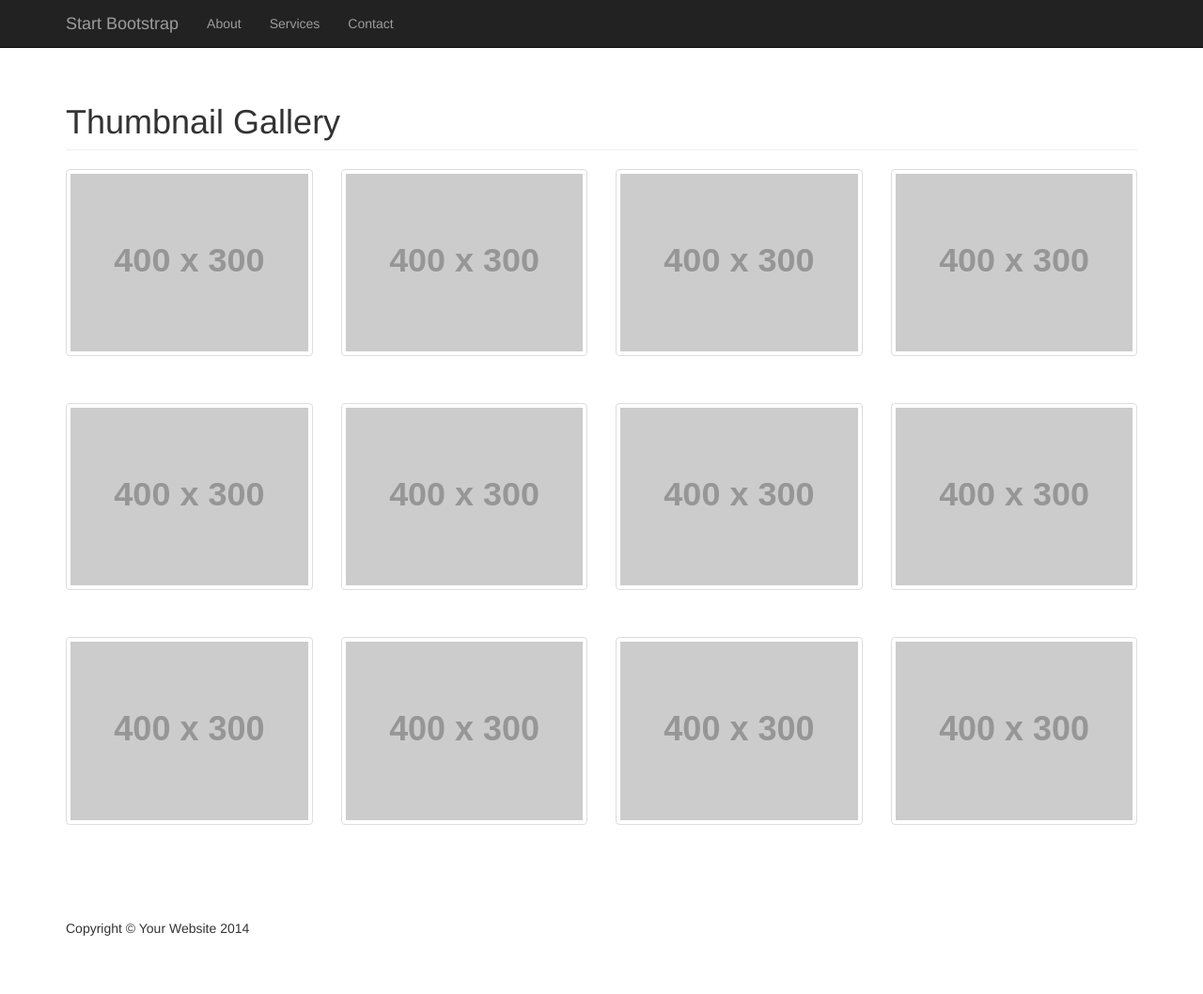
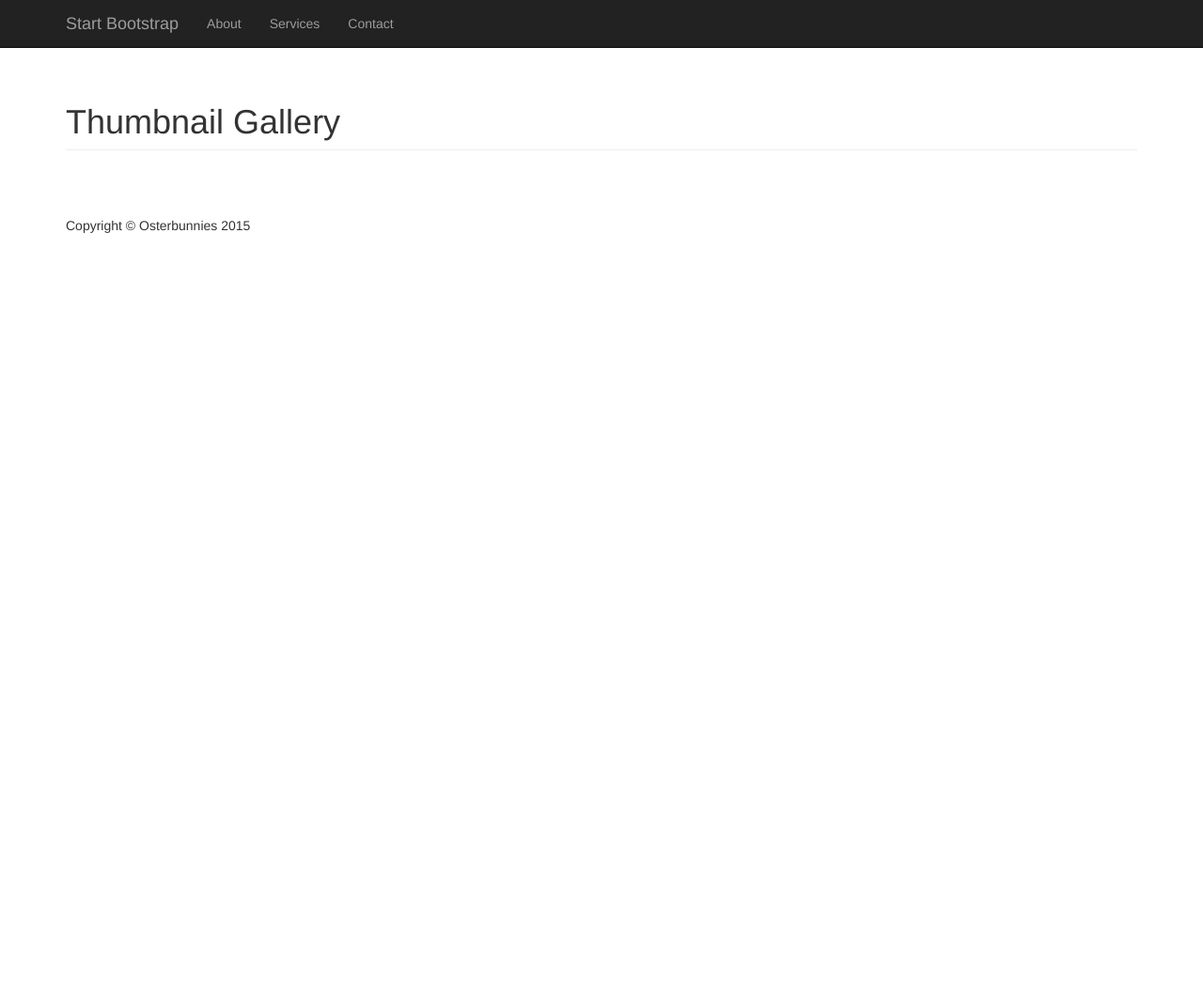
Before and after one commit to snwiem/py-gallery, a Flask app: template gallery/templates/index.html in a window 1280 px wide. Shown: the whole page at 94% size. After the commit the page ends 248 px from the top, so only its background shows below. Run offline with Flask 2, Linux system fonts and the light colour scheme; the template is opened without the code that fills it, so the values that code supplies are empty; grey boxes labelled with a size stand in for pictures from a placeholder-image service; some libraries are stand-ins or nearby versions.

Commit message:
minor changes

```diff
--- a/gallery/templates/index.html
+++ b/gallery/templates/index.html
@@ -7,65 +7,11 @@
                 <h1 class="page-header">Thumbnail Gallery</h1>
             </div>
 
-            <div class="col-lg-3 col-md-4 col-xs-6 thumb">
-                <a class="thumbnail" href="#">
-                    <img class="img-responsive" src="http://placehold.it/400x300" alt="">
-                </a>
-            </div>
-            <div class="col-lg-3 col-md-4 col-xs-6 thumb">
-                <a class="thumbnail" href="#">
-                    <img class="img-responsive" src="http://placehold.it/400x300" alt="">
-                </a>
-            </div>
-            <div class="col-lg-3 col-md-4 col-xs-6 thumb">
-                <a class="thumbnail" href="#">
-                    <img class="img-responsive" src="http://placehold.it/400x300" alt="">
-                </a>
-            </div>
-            <div class="col-lg-3 col-md-4 col-xs-6 thumb">
-                <a class="thumbnail" href="#">
-                    <img class="img-responsive" src="http://placehold.it/400x300" alt="">
-                </a>
-            </div>
-            <div class="col-lg-3 col-md-4 col-xs-6 thumb">
-                <a class="thumbnail" href="#">
-                    <img class="img-responsive" src="http://placehold.it/400x300" alt="">
-                </a>
-            </div>
-            <div class="col-lg-3 col-md-4 col-xs-6 thumb">
-                <a class="thumbnail" href="#">
-                    <img class="img-responsive" src="http://placehold.it/400x300" alt="">
-                </a>
-            </div>
-            <div class="col-lg-3 col-md-4 col-xs-6 thumb">
-                <a class="thumbnail" href="#">
-                    <img class="img-responsive" src="http://placehold.it/400x300" alt="">
-                </a>
-            </div>
-            <div class="col-lg-3 col-md-4 col-xs-6 thumb">
-                <a class="thumbnail" href="#">
-                    <img class="img-responsive" src="http://placehold.it/400x300" alt="">
-                </a>
-            </div>
-            <div class="col-lg-3 col-md-4 col-xs-6 thumb">
-                <a class="thumbnail" href="#">
-                    <img class="img-responsive" src="http://placehold.it/400x300" alt="">
-                </a>
-            </div>
-            <div class="col-lg-3 col-md-4 col-xs-6 thumb">
-                <a class="thumbnail" href="#">
-                    <img class="img-responsive" src="http://placehold.it/400x300" alt="">
-                </a>
-            </div>
-            <div class="col-lg-3 col-md-4 col-xs-6 thumb">
-                <a class="thumbnail" href="#">
-                    <img class="img-responsive" src="http://placehold.it/400x300" alt="">
-                </a>
-            </div>
-            <div class="col-lg-3 col-md-4 col-xs-6 thumb">
-                <a class="thumbnail" href="#">
-                    <img class="img-responsive" src="http://placehold.it/400x300" alt="">
-                </a>
-            </div>
+
+            <ul>
+            {% for i in albums %}
+            <li><a href="./{{ i[0] }}">{{ i[1] }}</a></li>
+            {% endfor %}
+            </ul>
         </div>
 {% endblock %}
--- a/gallery/templates/layout.html
+++ b/gallery/templates/layout.html
@@ -41,7 +41,7 @@
                     <span class="icon-bar"></span>
                     <span class="icon-bar"></span>
                 </button>
-                <a class="navbar-brand" href="#">Start Bootstrap</a>
+                <a class="navbar-brand" href="/">Start Bootstrap</a>
             </div>
             <!-- Collect the nav links, forms, and other content for toggling -->
             <div class="collapse navbar-collapse" id="bs-example-navbar-collapse-1">
@@ -86,7 +86,7 @@
         <footer>
             <div class="row">
                 <div class="col-lg-12">
-                    <p>Copyright &copy; Your Website 2014</p>
+                    <p>Copyright &copy; Osterbunnies 2015</p>
                 </div>
             </div>
         </footer>
```
Also changed, not shown: gallery/routes.py (+19 -3 lines), gallery/templates/album.html (+8 -0 lines).
